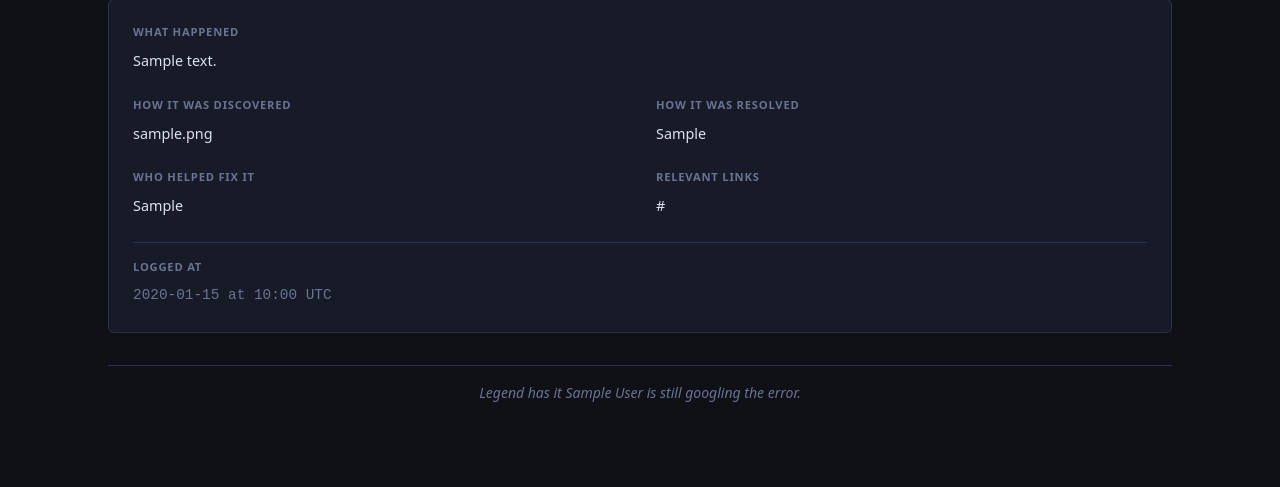
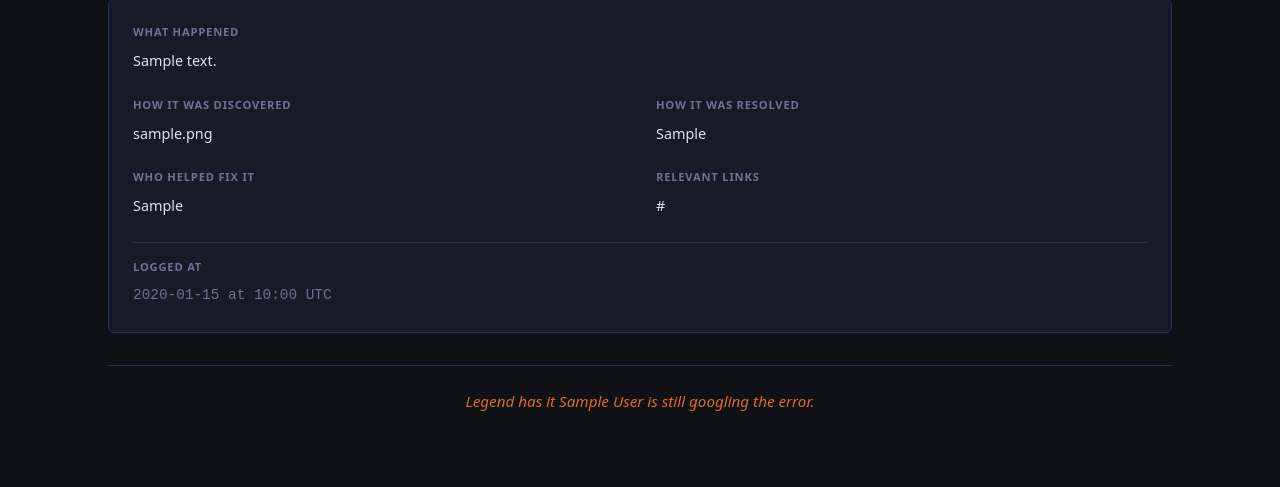
Before and after one commit to guestready/channel-squad-prod-killer, a FastAPI app: page /incidents/1 in a window 1280 px wide. Shown: the part 211-698 px from the top of the page. Run offline with FastAPI, Linux system fonts and the light colour scheme; tables that the repository leaves empty hold one stand-in row (values such as "Sample post"); some libraries are stand-ins or nearby versions.

Commit message:
style: tone down epitaph to orange italic text
Remove red box/border/background. Keep orange color and italic
for enough visibility without being too loud.

Co-Authored-By: Claude Sonnet 4.6 <noreply@anthropic.com>

```diff
--- a/static/style.css
+++ b/static/style.css
@@ -398,10 +398,10 @@ select option { background: var(--surface); }
 .epitaph {
   margin-top: 2rem;
   text-align: center;
-  font-size: 0.875rem;
-  color: var(--text-muted);
+  font-size: 0.95rem;
   font-style: italic;
-  padding: 1rem;
+  color: var(--orange);
+  padding-top: 1.5rem;
   border-top: 1px solid var(--border);
 }
 
```
